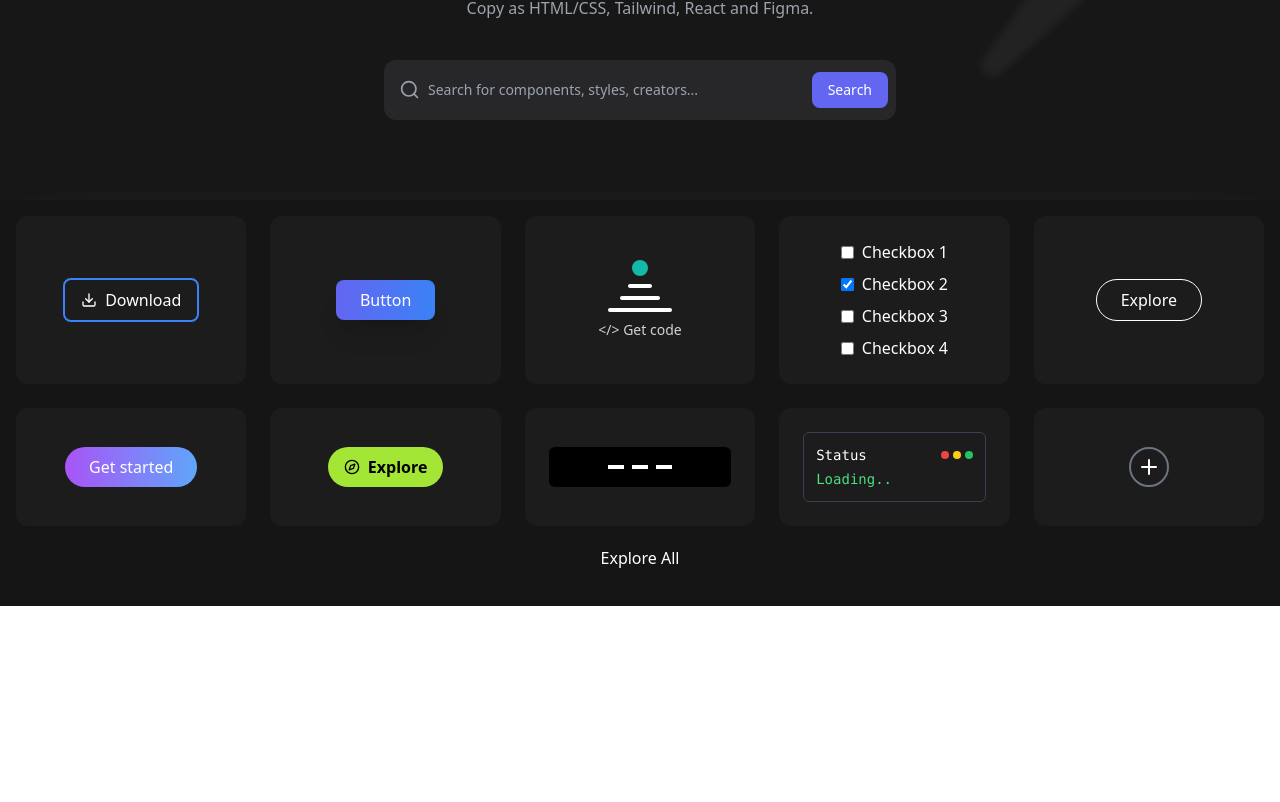
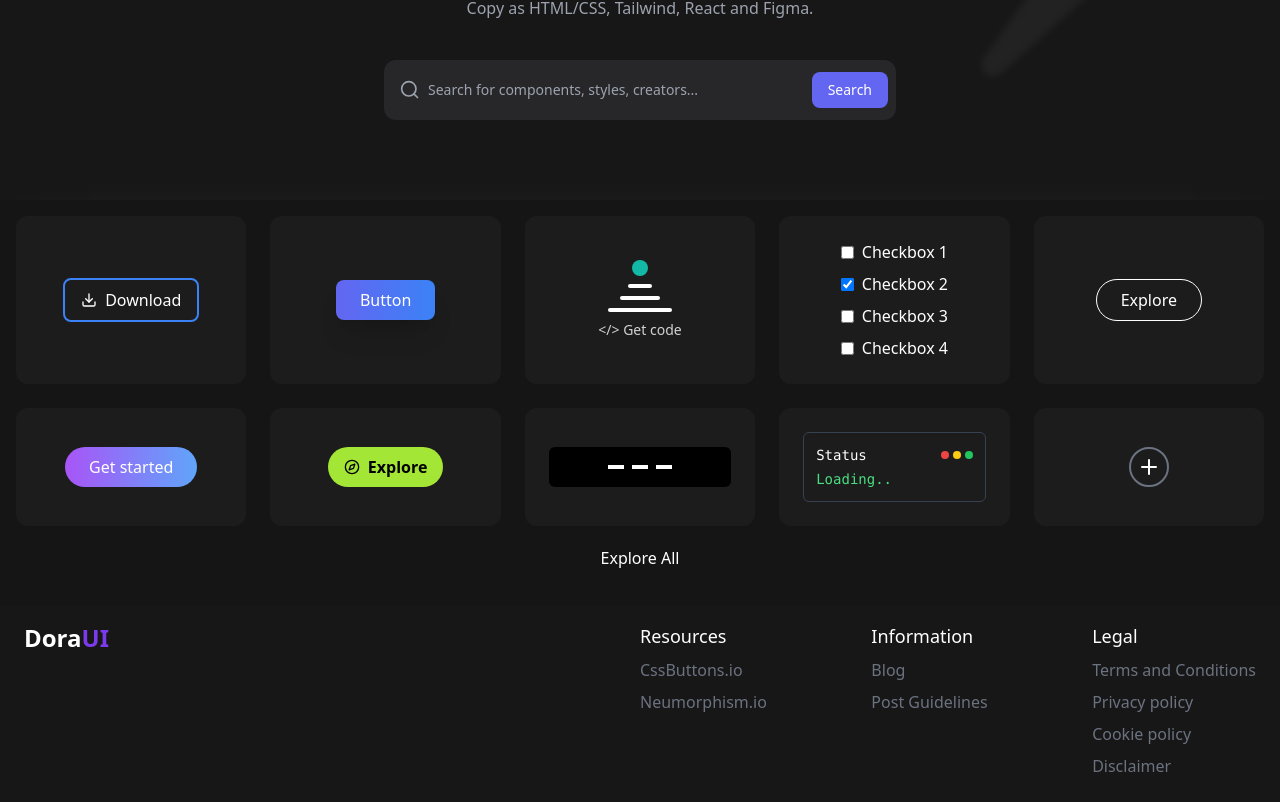
Before and after one commit to aadii-rawt/DoraUI, a React (Vite) app in the folder client/: page / in a window 1280 px wide. Shown: the part 390-1192 px from the top of the page. Before the commit the page ends 996 px from the top, so only its background shows below. Built offline with nearby package versions, Linux system fonts and the light colour scheme.

Commit message:
Setting layout and profile page

```diff
--- a/client/src/components/Footer.tsx
+++ b/client/src/components/Footer.tsx
@@ -1,8 +1,40 @@
 import React from 'react'
+import { Link } from 'react-router-dom'
 
 const Footer: React.FC = () => {
   return (
-    <div>
+    <div className='flex items-start justify-between px-6 py-4 bg-primary'>
+      <div>
+        <Link to="/" className="text-white font-bold text-2xl">
+          Dora<span className="text-[#7C3AED]">UI</span>
+        </Link>
+
+      </div>
+      <div className='flex justify-between w-1/2'>
+        <div>
+          <h1 className='font-medium text-lg'>Resources</h1>
+          <ul>
+            <li className='text-gray-500 my-2'>CssButtons.io</li>
+            <li className='text-gray-500 my-2'>Neumorphism.io</li>
+          </ul>
+        </div>
+        <div>
+          <h1 className='font-medium text-lg'>Information</h1>
+          <ul>
+            <li className='text-gray-500 my-2'>Blog</li>
+            <li className='text-gray-500 my-2'>Post Guidelines</li>
+          </ul>
+        </div>
+        <div>
+          <h1 className='font-medium text-lg'>Legal</h1>
+          <ul>
+            <li className='text-gray-500 my-2'>Terms and Conditions</li>
+            <li className='text-gray-500 my-2'>Privacy policy</li>
+            <li className='text-gray-500 my-2'>Cookie policy</li>
+            <li className='text-gray-500 my-2'>Disclaimer</li>
+          </ul>
+        </div>
+      </div>
 
     </div>
   )
--- a/client/src/components/UI/ProfileDropDown.tsx
+++ b/client/src/components/UI/ProfileDropDown.tsx
@@ -30,7 +30,7 @@ const items: MenuProps['items'] = [
     },
     {
         label: (
-            <Link to="/setting" rel="noopener noreferrer" className='flex
+            <Link to="/setting/profile" className='flex
             gap-3 items-center'>
              <GoGear size={18} />   Setting
             </Link>
@@ -42,7 +42,7 @@ const items: MenuProps['items'] = [
     },
     {
         label: (
-            <button rel="noopener noreferrer" className='flex
+            <button className='flex
             gap-3 items-center text-red-500'>
                <FiLogOut size={18} /> Logout
             </button>
@@ -55,7 +55,7 @@ const ProfileDropDown: React.FC = () => {
     const { user } = userContext()
     return (
         <ConfigProvider theme={{ algorithm: theme.darkAlgorithm }}>
-            <Dropdown className='cursor-pointer hover:bg-secondary bg-secondary py-1 px-1 pl-3 rounded-lg' menu={{ items }} trigger={['click']} >
+            <Dropdown className='cursor-pointer hover:bg-secondary py-1 px-1 pl-3 rounded-lg' menu={{ items }} trigger={['click']} >
                 <a onClick={(e) => e.preventDefault()}>
                     <Space>
                         <IoIosArrowDown />
--- a/client/src/layout/RootLayout.tsx
+++ b/client/src/layout/RootLayout.tsx
@@ -11,7 +11,7 @@ const RootLayout: React.FC = () => {
         <div className='bg-primary text-white w-full min-h-screen'>
             <Header />
             <Outlet />
-            {/* <Footer /> */}
+            <Footer />
 
             {showSigninModal && <SignupModal setShowSigninModal={setShowSigninModal} />}
         </div>
--- /dev/null
+++ b/client/src/layout/SettingLayout.tsx
@@ -0,0 +1,20 @@
+import React from 'react'
+import { Link, NavLink, Outlet } from 'react-router-dom'
+
+const SettingLayout  : React.FC = () => {
+  return (
+    <div className='flex px-6 py-8 gap-5'>
+        <div className='px-4 min-w-[250px] border-r-2 border-third '>
+            <h1 className='font-semibold text-xl px-5 '>Settings</h1>
+            <div className='flex flex-col gap-1 justify-start mt-4'>
+                <NavLink to='/setting/profile' className={(({isActive}) => `${isActive && "bg-third text-white"} text-gray-400 hover:bg-third py-1.5 px-5 rounded font-medium text-[15px] `)}>Profile</NavLink>
+                <NavLink to='/setting/mail' className={(({isActive}) => `${isActive && "bg-third text-white"} text-gray-400 hover:bg-third py-1.5 px-5 rounded font-medium text-[15px] `)}>Email</NavLink>
+                <NavLink to='/setting/stats' className={(({isActive}) => `${isActive && "bg-third text-white"} text-gray-400 hover:bg-third py-1.5 px-5 rounded font-medium text-[15px] `)}>Stats</NavLink>
+            </div>
+        </div>
+        <Outlet />
+    </div>
+  )
+}
+
+export default SettingLayout
--- /dev/null
+++ b/client/src/pages/settings/ProfileSetting.tsx
@@ -0,0 +1,7 @@
+import React from 'react'
+
+export const ProfileSetting  : React.FC = () => {
+  return (
+    <div>this is setting </div>
+  )
+}
--- a/client/tailwind.config.js
+++ b/client/tailwind.config.js
@@ -9,7 +9,9 @@ export default {
       colors : {
         primary : "#171717",
         secondary: "#292929",
-        gray3rd : "#212121"
+        third : "#1F1F1F",
+        gray3rd : "#212121",
+
       }
     },
   },
```
Also changed, not shown: client/src/App.tsx (+12 -0 lines).
